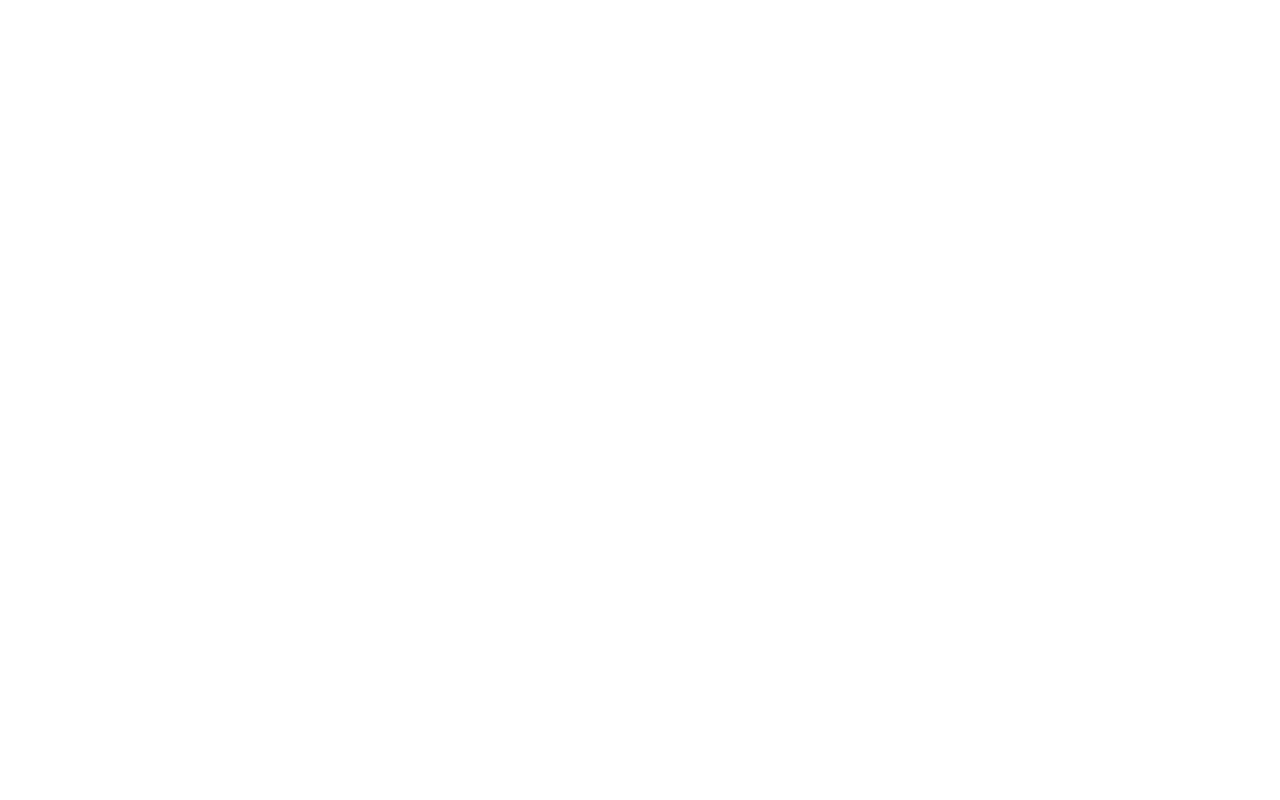
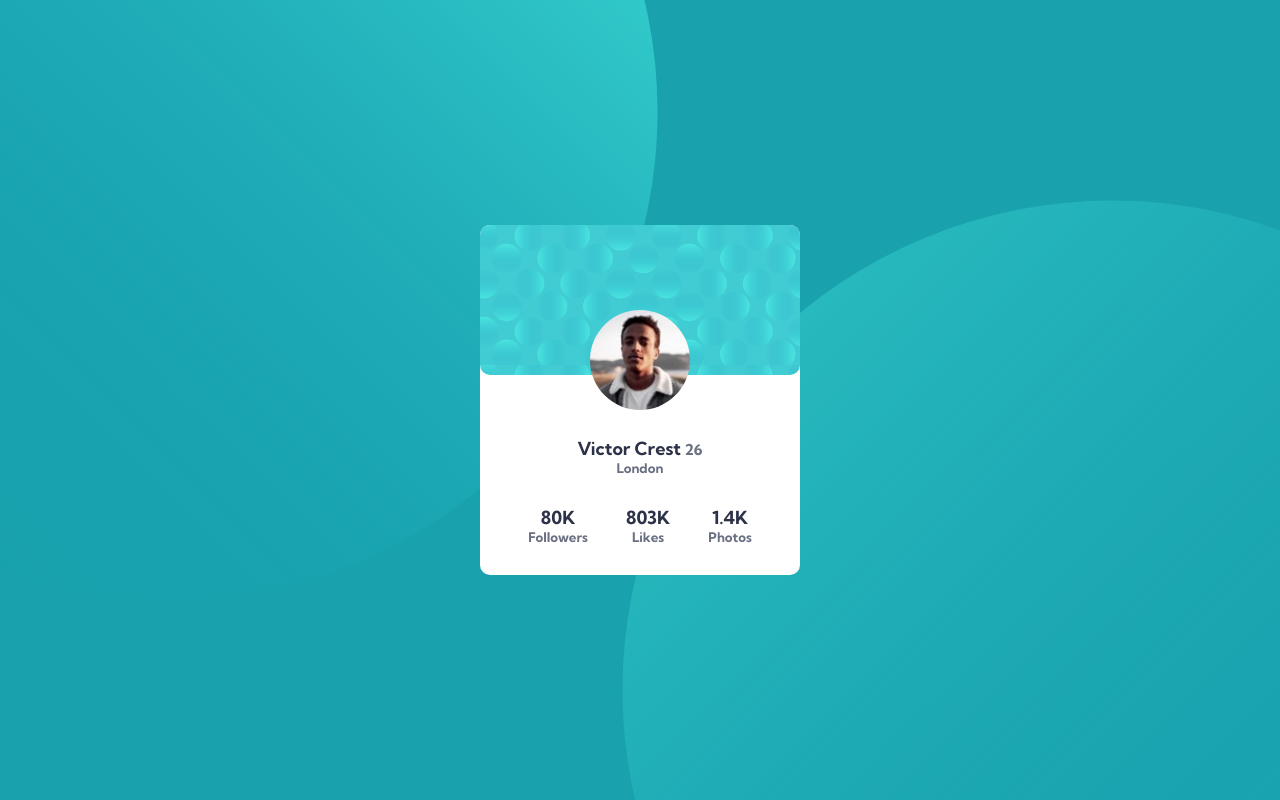
Before and after one commit to TechnoMageKOMT/frontendMentor, a plain HTML site: page index.html in a window 1280 px wide. Drawn offline with Linux system fonts and the light colour scheme.

Commit message:
Add first attempt at teaching asignment

```diff
--- a/index.html
+++ b/index.html
@@ -5,13 +5,50 @@
     <!-- displays site properly based on user's device -->
     <meta http-equiv="X-UA-Compatible" content="ie=edge" />
     <meta name="viewport" content="width=device-width, initial-scale=1.0" />
-    <link rel="icon" type="image/png" sizes="32x32" href="images/favicon-32x32.png" />
-    <link rel="stylesheet" type="text/css" href="style.css">
+    <link
+      rel="icon"
+      type="image/png"
+      sizes="32x32"
+      href="images/favicon-32x32.png"
+    />
+    <link rel="stylesheet" type="text/css" href="style.css" />
     <title>Frontend Mentor | Profile card component</title>
   </head>
   <!-- Flexbox body to get card and footer into a centered column -->
   <body>
-
+    <img src="images/bg-pattern-top.svg" alt="" class="img-top-left" />
+    <div class="flex">
+      <!--Flex to get card-top and card-body in acolumn-->
+      <div class="card-top"></div>
+      <!--bg-pattern-card as background-->
+      <img
+        class="profile"
+        src="images/image-victor.jpg"
+        alt="Profile photo of Victor Crest"
+      />
+      <div class="card-body">
+        <!--Flex to get name and stats evenly spaced into a column-->
+        <div class="name">
+          <p class="text-bold">Victor Crest <span>26</span></p>
+          <p>London</p>
+        </div>
+        <div class="stats">
+          <!--Flex to get children divs in an evenly spaced row-->
+          <div class="followers">
+            <p class="text-bold">80K</p>
+            <p>Followers</p>
+          </div>
+          <div class="likes">
+            <p class="text-bold">803K</p>
+            <p>Likes</p>
+          </div>
+          <div class="photos">
+            <p class="text-bold">1.4K</p>
+            <p>Photos</p>
+          </div>
+        </div>
+      </div>
+    </div>
+    <img src="images/bg-pattern-bottom.svg" alt="" class="img-btm-right" />
   </body>
-  <!-- End of body flexbox -->
 </html>
--- a/style.css
+++ b/style.css
@@ -1,8 +1,88 @@
-@import url('https://fonts.googleapis.com/css2?family=Kumbh+Sans:wght@400;700&display=swap');
+@import url("https://fonts.googleapis.com/css2?family=Kumbh+Sans:wght@400;700&display=swap");
 
 * {
+  box-sizing: border-box;
   margin: 0;
   padding: 0;
-  box-sizing: border-box;
-  font-family: 'Kumbh Sans', sans-serif;
 }
+
+body {
+  align-items: center;
+  background-color: hsl(185, 75%, 39%);
+  color: hsl(227, 10%, 46%);
+  display: flex;
+  font-family: "Kumbh Sans";
+  font-size: smaller;
+  font-weight: 700;
+  height: 100vh;
+  justify-content: center;
+}
+
+.flex {
+  background: white;
+  border-radius: 10px;
+  display: flex;
+  flex-direction: column;
+  height: 350px;
+  justify-content: space-between;
+  position: relative;
+  width: 25%;
+}
+
+.card-top {
+  background: url("images/bg-pattern-card.svg");
+  border-radius: 10px;
+  height: 150px;
+}
+.name {
+  text-align: center;
+}
+
+span {
+  color: hsl(227, 10%, 46%);
+  font-size: smaller;
+  font-weight: 700;
+}
+
+.profile {
+  border-radius: 50%;
+  left: calc(50% - 50px);
+  position: absolute;
+  top: calc(30% - 20px);
+  width: 100px;
+}
+
+.img-top-left {
+  bottom: 25%;
+  left: -25%;
+  position: fixed;
+}
+
+.img-btm-right {
+  position: fixed;
+  right: -25%;
+  top: 25%;
+  z-index: -1;
+}
+
+.card-body {
+  align-items: center;
+  display: flex;
+  flex-direction: column;
+  justify-content: center;
+}
+
+.stats {
+  align-items: center;
+  display: flex;
+  justify-content: space-evenly;
+  padding: 30px 10px;
+  text-align: center;
+  width: 100%;
+}
+
+.text-bold {
+  color: hsl(229, 23%, 23%);
+  font-size: 18px;
+  font-weight: 700;
+}
```
